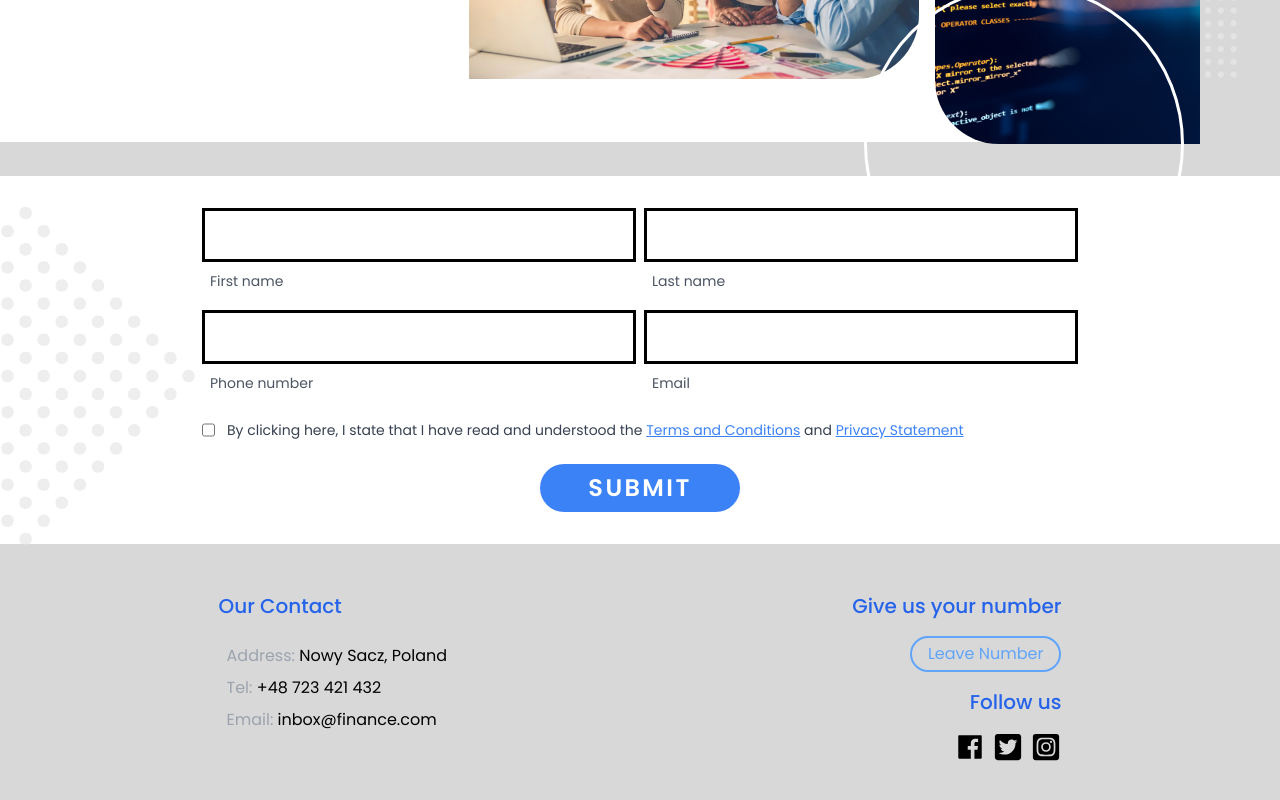
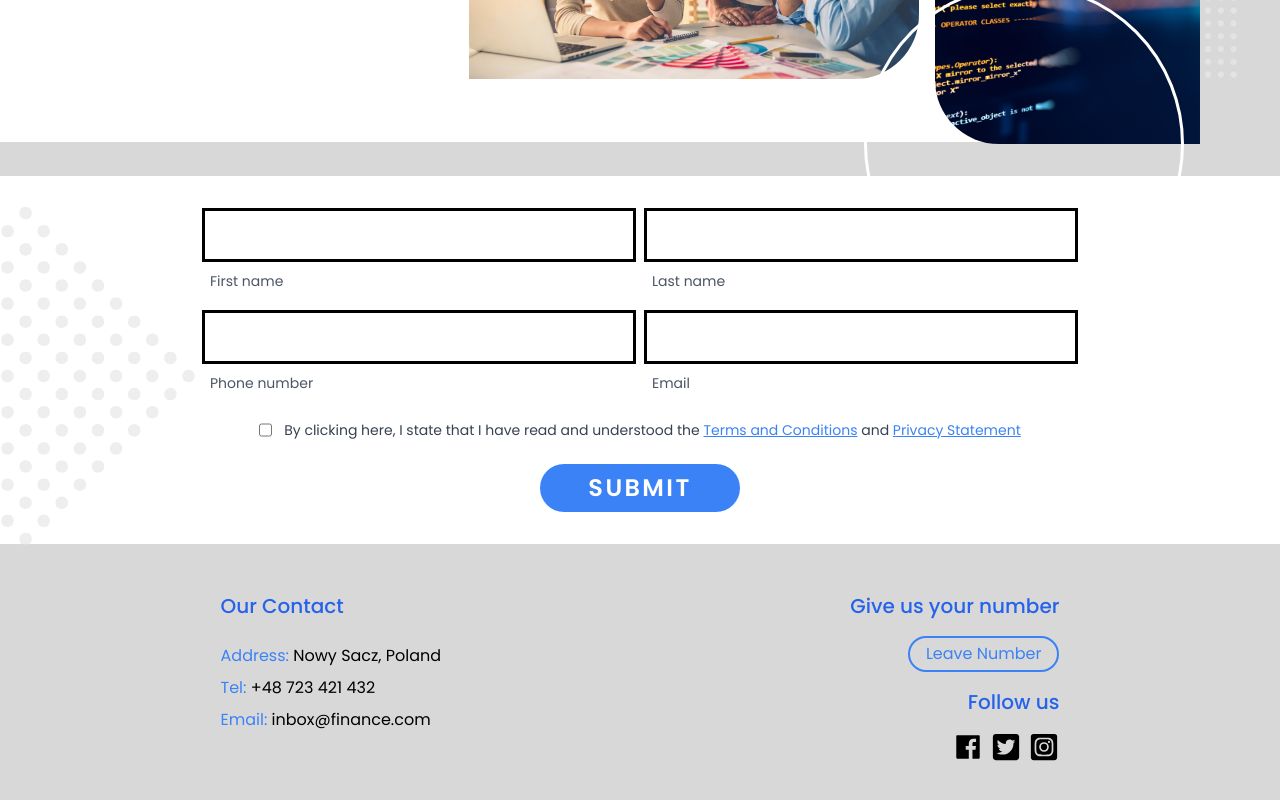
Before and after one commit to kmk00/landing-page, a React (Vite) app: page / in a window 1280 px wide. Shown: the part 808-1608 px from the top of the page. Built offline with nearby package versions, Linux system fonts and the light colour scheme.

Commit message:
Change colors

```diff
--- a/src/components/Footer.jsx
+++ b/src/components/Footer.jsx
@@ -8,13 +8,13 @@ function Footer() {
       <address className="not-italic">
         <h2 className="text-blue-600 text-xl mb-4">Our Contact</h2>
         <p className="pt-2 font-normal">
-          <span className="text-gray-400 ml-2">Address: </span>Nowy Sacz, Poland
+          <span className="text-blue-500">Address: </span>Nowy Sacz, Poland
         </p>
         <p className="pt-2 font-normal">
-          <span className="text-gray-400 ml-2">Tel:</span> +48 723 421 432
+          <span className="text-blue-500">Tel:</span> +48 723 421 432
         </p>
         <p className="pt-2 font-normal">
-          <span className="text-gray-400 ml-2">Email:</span> inbox@finance.com
+          <span className="text-blue-500">Email:</span> inbox@finance.com
         </p>
       </address>
       <div className="flex text-right flex-col">
--- a/src/components/Form.jsx
+++ b/src/components/Form.jsx
@@ -113,7 +113,7 @@ function Form() {
             ></input>
             <label className="text-sm pl-2 text-gray-600">Email</label>
           </div>
-          <div className="flex self-center col-span-2 mt-4 gap-3">
+          <div className="flex mx-auto col-span-2 mt-4 gap-3">
             <input
               required
               className="border-2 p-2 focus:border-blue-500 outline-none"
--- a/src/components/NumberButton.jsx
+++ b/src/components/NumberButton.jsx
@@ -10,7 +10,7 @@ function NumberButton() {
     <>
       <button
         onClick={() => setDisplayForm(true)}
-        className="text-blue-400 border-2 border-blue-400 px-4 py-4 font-normal md:py-1 rounded-3xl transition ease-in-out duration-300 hover:bg-blue-100"
+        className="text-blue-500 border-2 border-blue-500 px-4 py-4 font-normal md:py-1 rounded-3xl transition ease-in-out duration-300 hover:bg-blue-100"
       >
         <span className="hidden md:block">Leave Number</span>
         <span className="md:hidden">
```
